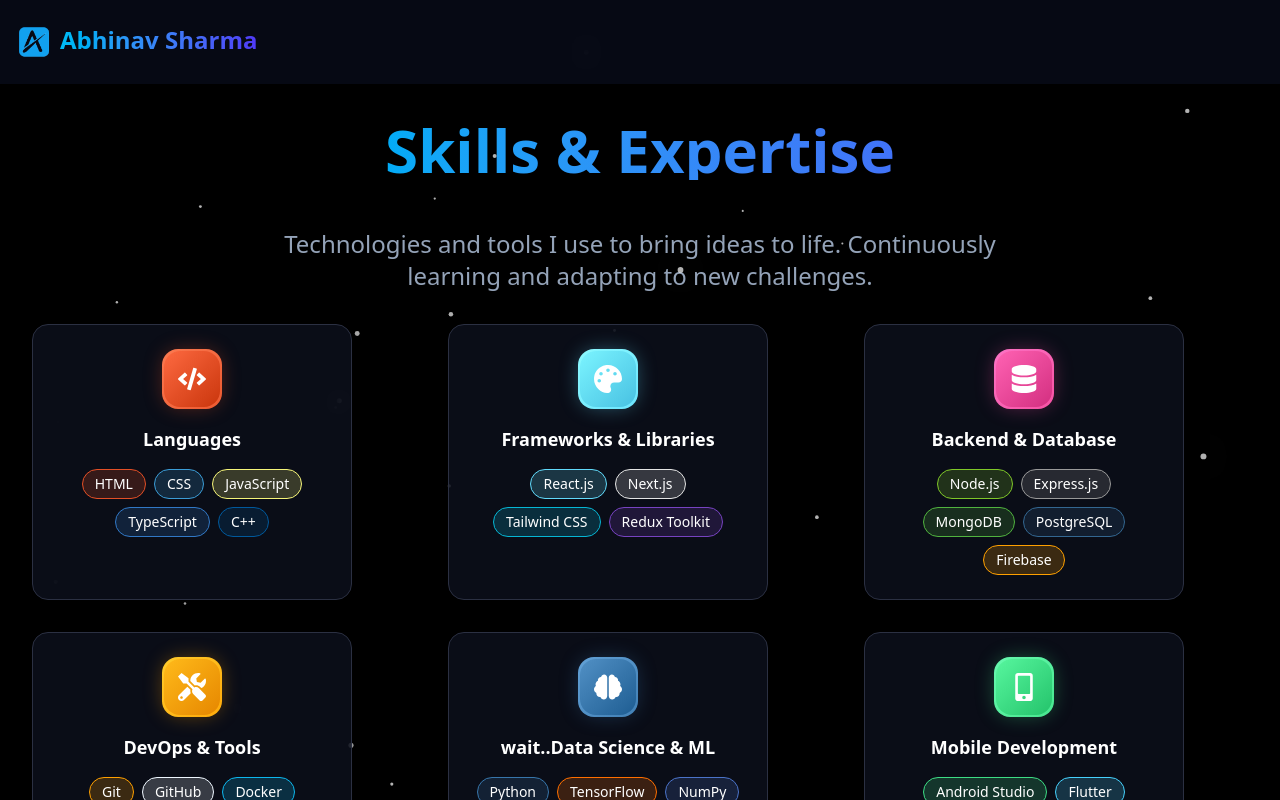
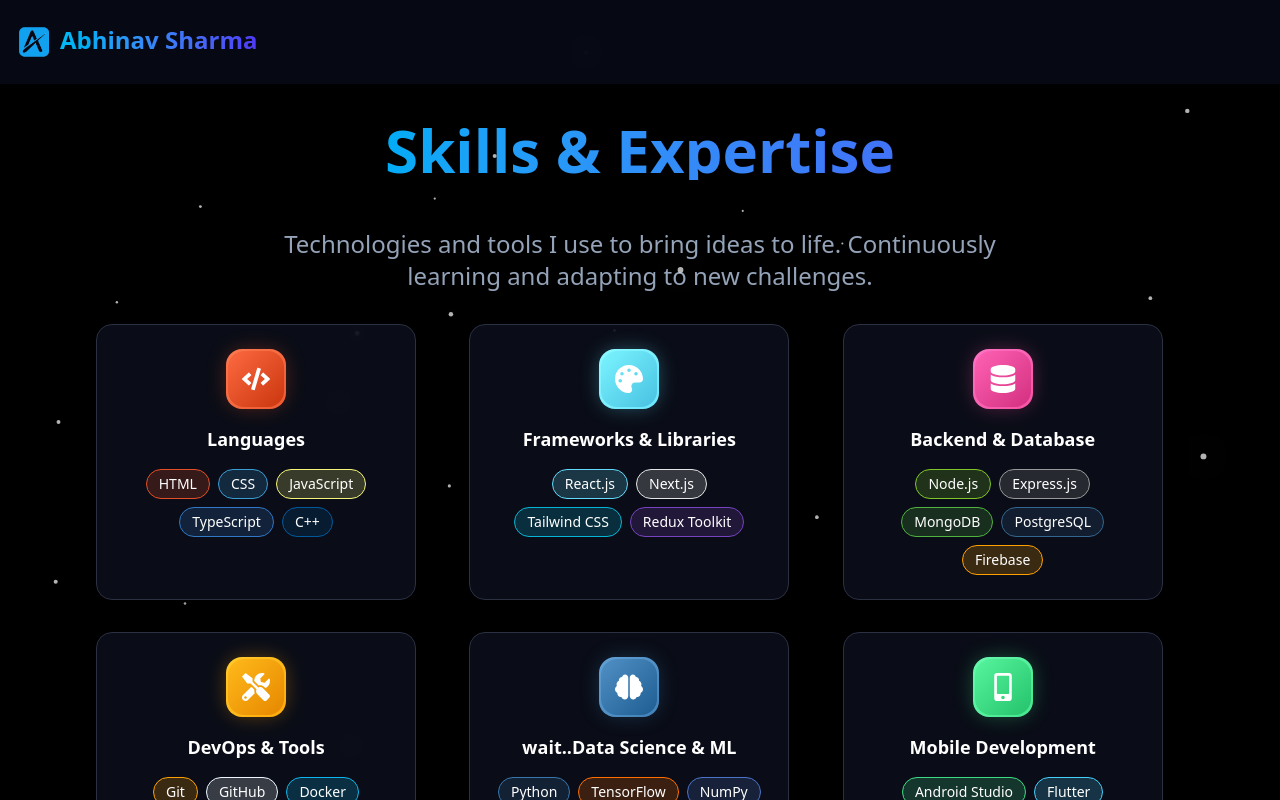
Before and after one commit to Abhinavsharma005/Portfolio, a React (Vite) app: page /skills in a window 1280 px wide. Shown: the top 800 px of the page. Built offline with nearby package versions, Linux system fonts and the light colour scheme.

Commit message:
revert back

```diff
--- a/src/Components/Skills.jsx
+++ b/src/Components/Skills.jsx
@@ -142,7 +142,7 @@
 
       {/* Cards Section*/}
       <motion.div
-        className="grid grid-cols-1 md:grid-cols-2 lg:grid-cols-3 gap-8 p-8 max-w-7xl mx-auto"
+        className="grid grid-cols-1 md:grid-cols-2 lg:grid-cols-3 gap-8 p-8 max-w-6xl mx-auto"
         variants={containerVariants}
         initial="hidden"
         whileInView="visible"
```
